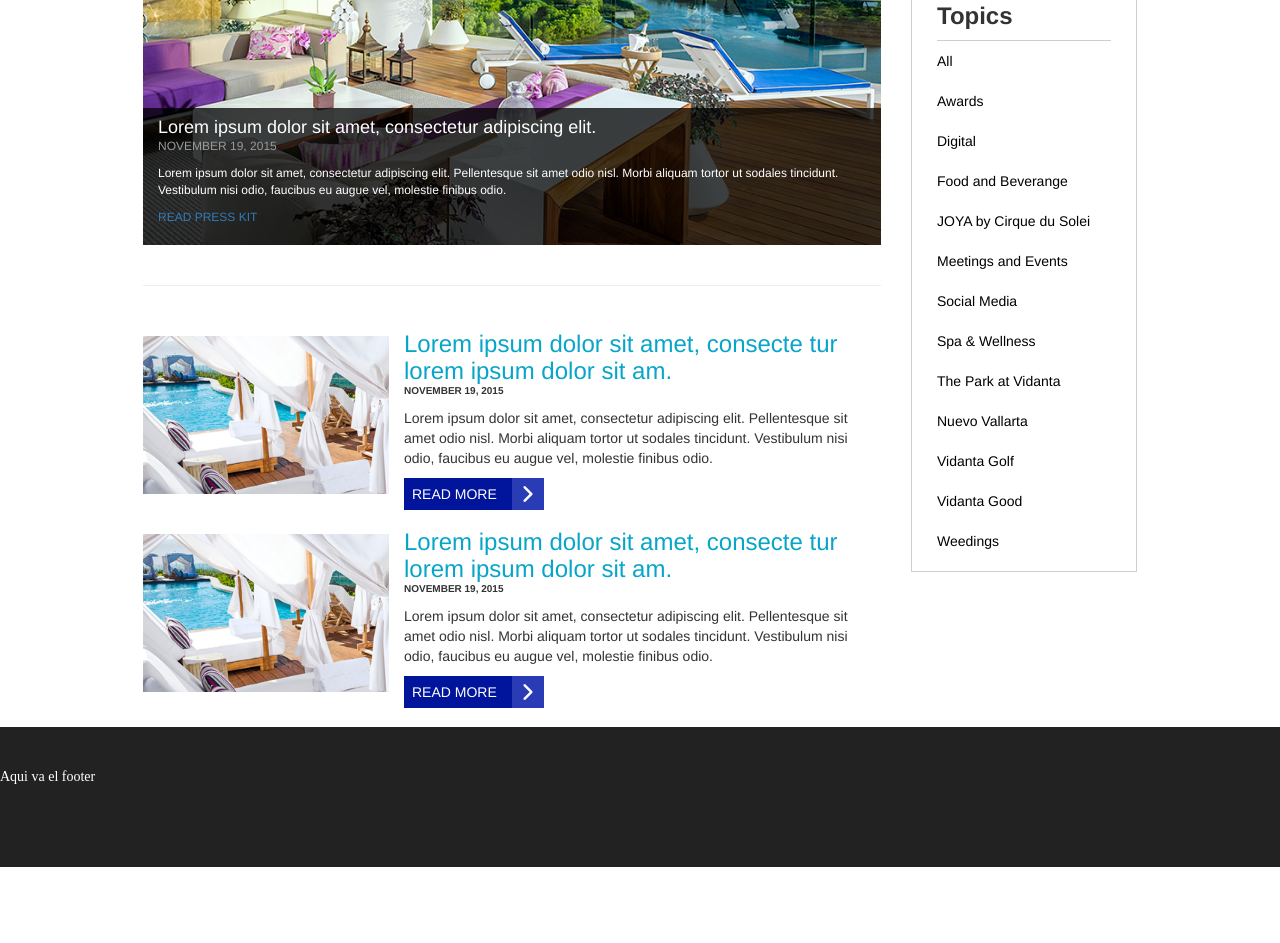
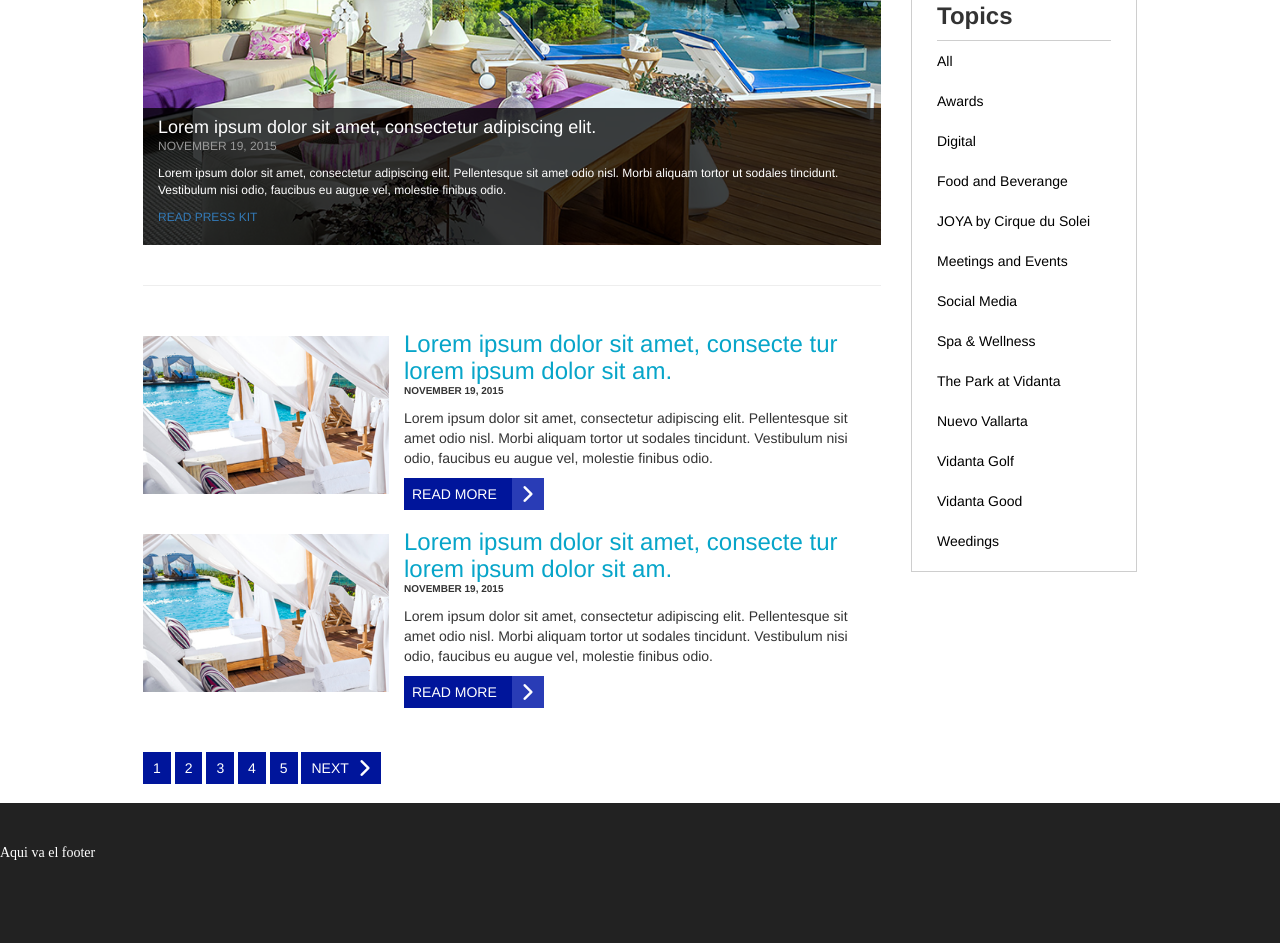
Before and after one commit to LeoOo13/Press-Room, a plain HTML site: page index.html in a window 1280 px wide. Shown: the part 502-1445 px from the top of the page. Before the commit the page ends 1369 px from the top, so only its background shows below. Drawn offline with Linux system fonts and the light colour scheme.

Commit message:
paginación

```diff
--- a/css/custom-responsive.css
+++ b/css/custom-responsive.css
@@ -399,7 +399,6 @@
     }
     .btn-blue span{
         display: inline-block;
-
     }
     .arrow{
         width: 32px;
@@ -413,4 +412,32 @@
         margin-right: -8px;
         margin-left: 15px;
     }
+    /* ---------------- Paginación ---------------- */
+    .pag-num{
+        margin-top: 50px;
+    }
+    .paginacion{
+        background-color: #00159b;
+        color: #fff;
+        padding: 8px 10px;
+        text-transform: uppercase;
+    }
+    .paginacion span{
+        display: inline-block;
+    }
+    .arrow-pag{
+        width: 32px;
+        height: 32px;
+        background-color: #00159b;
+        background-image: url('../images/icons/right-arrow.png');
+        background-repeat: no-repeat;
+        background-size: 50%;
+        background-position: 50% 50%;
+        margin-bottom: -11px;
+        margin-right: -14px;
+    }
+    .paginacion:hover, .paginacion:hover span{
+        background-color: #07a5c9;
+    }
+
 }
--- a/index.html
+++ b/index.html
@@ -109,6 +109,15 @@
                                           <a href="#" class="btn-blue"><span>READ MORE</span><span class="arrow"></span></a>
                                       </div>
                                   </div>
+                                  <div class="clearfix"></div>
+                                  <div class="pag-num">
+                                      <a href="#" class="paginacion"><span>1</span></a>
+                                      <a href="#" class="paginacion"><span>2</span></a>
+                                      <a href="#" class="paginacion"><span>3</span></a>
+                                      <a href="#" class="paginacion"><span>4</span></a>
+                                      <a href="#" class="paginacion"><span>5</span></a>
+                                      <a href="#" class="paginacion"><span>Next</span><span class="arrow-pag"></span></a>
+                                  </div>
                               </div>
                          </div>
                       </section>
```
